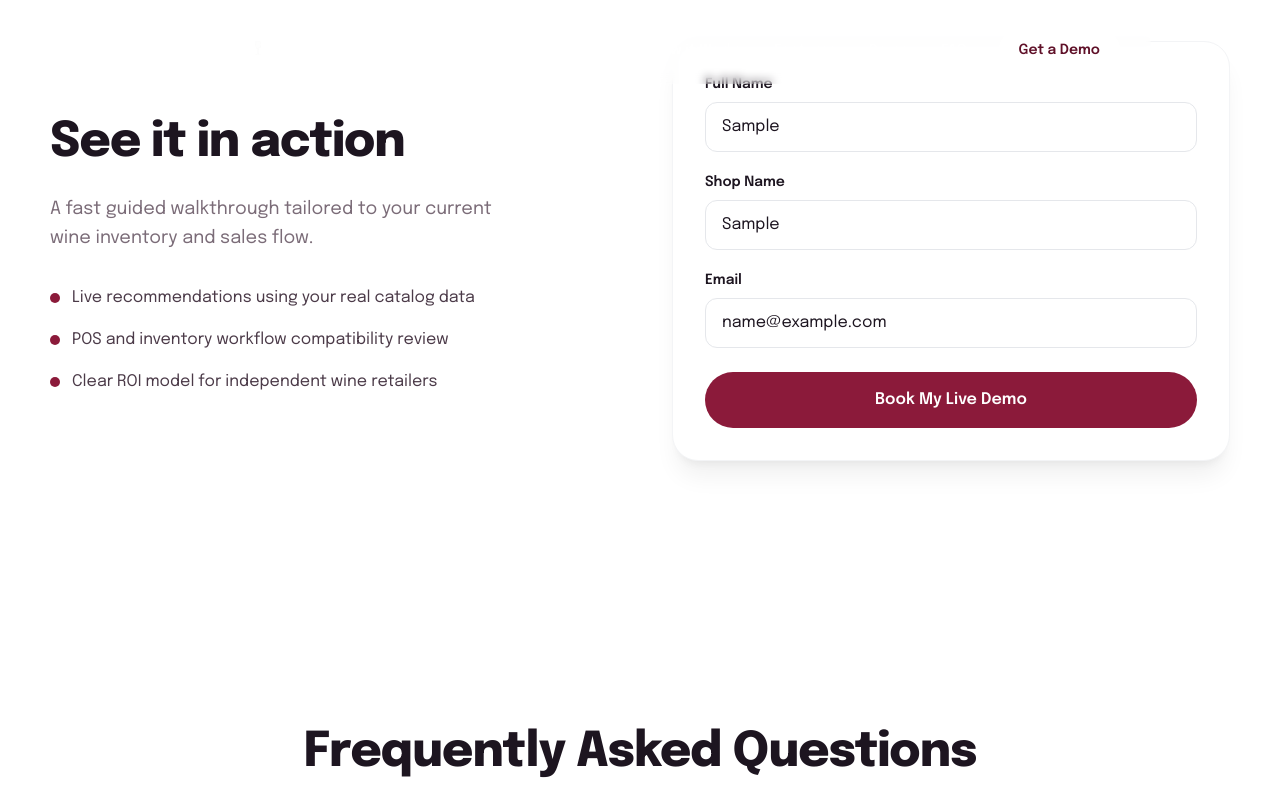
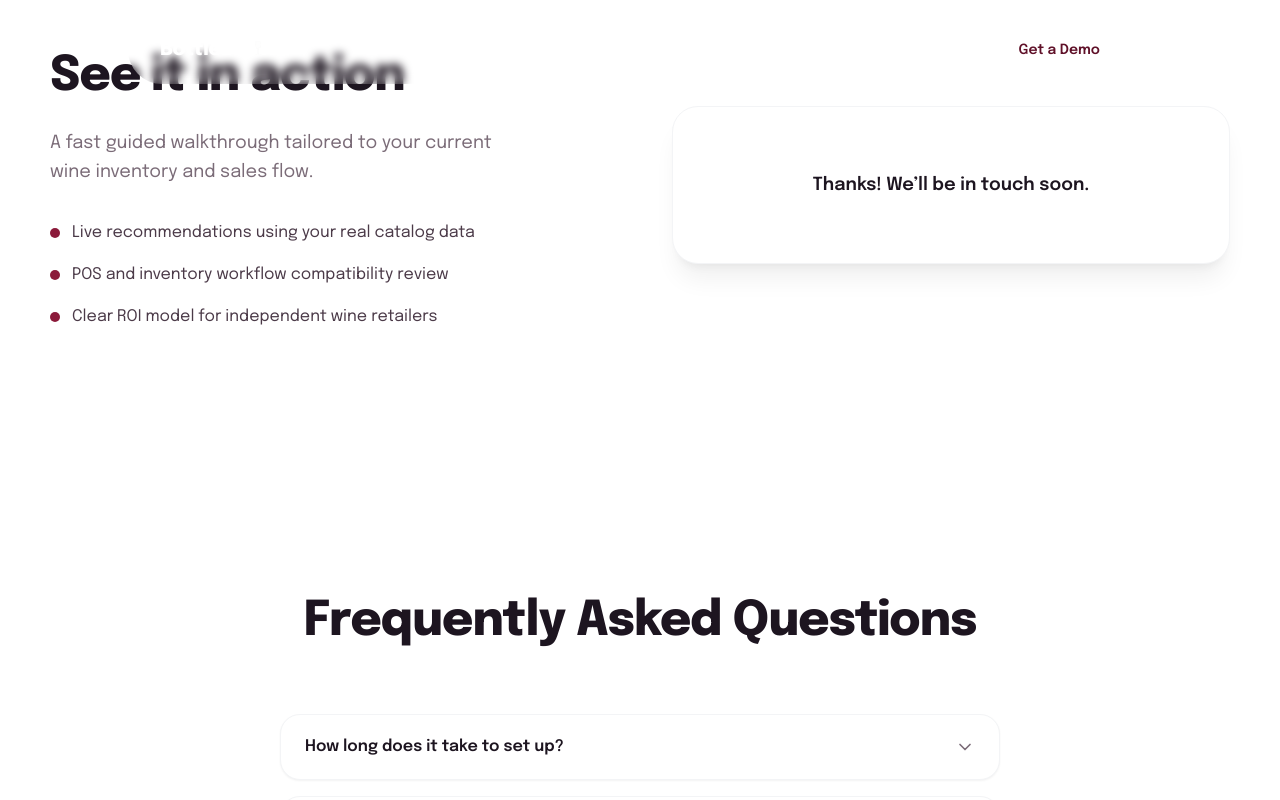
Before and after one commit to maxcmei/bottlebrain-landing, a React (Vite) app: page / in a window 1280 px wide. Both pictures are taken after typing "Sample", "Sample", "name@example.com" into the empty fields and a click on the button "Book My Live Demo". Shown: the part 2439-3239 px from the top of the page. Built offline with nearby package versions, Linux system fonts and the light colour scheme.

Commit message:
add emailJS form with validation

```diff
--- a/src/components/DemoForm.jsx
+++ b/src/components/DemoForm.jsx
@@ -1,4 +1,9 @@
 import { useState } from 'react'
+import emailjs from '@emailjs/browser'
+
+const SERVICE_ID = 'YOUR_EMAILJS_SERVICE_ID'   // replace after EmailJS setup
+const TEMPLATE_ID = 'YOUR_EMAILJS_TEMPLATE_ID' // replace after EmailJS setup
+const PUBLIC_KEY = 'YOUR_EMAILJS_PUBLIC_KEY'   // replace after EmailJS setup
 
 const bullets = [
   'Live recommendations using your real catalog data',
@@ -6,11 +11,71 @@ const bullets = [
   'Clear ROI model for independent wine retailers',
 ]
 
+const EMAIL_REGEX = /^[^\s@]+@[^\s@]+\.[^\s@]+$/
+
+function validate(fullName, shopName, email) {
+  const errors = {}
+  if (!fullName.trim() || fullName.trim().length < 2)
+    errors.fullName = 'Please enter your full name (at least 2 characters).'
+  if (!shopName.trim() || shopName.trim().length < 2)
+    errors.shopName = 'Please enter your shop name (at least 2 characters).'
+  if (!email.trim() || !EMAIL_REGEX.test(email.trim()))
+    errors.email = 'Please enter a valid email address.'
+  return errors
+}
+
 export default function DemoForm() {
-  const [form, setForm] = useState({ name: '', shop: '', email: '' })
+  const [fullName, setFullName] = useState('')
+  const [shopName, setShopName] = useState('')
+  const [email, setEmail] = useState('')
+  const [status, setStatus] = useState('idle') // idle | loading | success | error
+  const [errors, setErrors] = useState({})
+  const [submitted, setSubmitted] = useState(false)
 
-  const handleSubmit = (e) => {
+  const handleSubmit = async (e) => {
     e.preventDefault()
+    setSubmitted(true)
+
+    const fieldErrors = validate(fullName, shopName, email)
+    if (Object.keys(fieldErrors).length > 0) {
+      setErrors(fieldErrors)
+      return
+    }
+
+    setErrors({})
+    setStatus('loading')
+
+    try {
+      await emailjs.send(
+        SERVICE_ID,
+        TEMPLATE_ID,
+        {
+          from_name: fullName,
+          shop_name: shopName,
+          from_email: email,
+          to_email: 'team@bottlebrain.io',
+        },
+        PUBLIC_KEY,
+      )
+      setStatus('success')
+    } catch {
+      setStatus('error')
+    }
+  }
+
+  const handleFullNameChange = (e) => {
+    setFullName(e.target.value)
+    if (submitted) setErrors((prev) => ({ ...prev, fullName: undefined }))
+  }
+
+  const handleShopNameChange = (e) => {
+    setShopName(e.target.value)
+    if (submitted) setErrors((prev) => ({ ...prev, shopName: undefined }))
+  }
+
+  const handleEmailChange = (e) => {
+    setEmail(e.target.value)
+    if (submitted) setErrors((prev) => ({ ...prev, email: undefined }))
   }
 
   return (
@@ -42,10 +107,13 @@ export default function DemoForm() {
           </ul>
         </div>
 
-        <form
-          onSubmit={handleSubmit}
-          className="bg-white rounded-3xl p-8 shadow-xl shadow-black/[0.06] border border-gray-100"
-        >
+        <div className="bg-white rounded-3xl p-8 shadow-xl shadow-black/[0.06] border border-gray-100">
+          {status === 'success' ? (
+            <p className="text-ink-900 font-semibold text-lg text-center py-8">
+              Thanks! We&rsquo;ll be in touch soon.
+            </p>
+          ) : (
+            <form onSubmit={handleSubmit}>
               <div className="space-y-5">
                 <div>
                   <label className="block text-sm font-semibold text-ink-900 mb-2">
@@ -54,10 +122,17 @@ export default function DemoForm() {
                   <input
                     type="text"
                     placeholder="Your full name"
-                value={form.name}
-                onChange={(e) => setForm({ ...form, name: e.target.value })}
-                className="w-full px-4 py-3 rounded-xl border border-gray-200 focus:border-wine-800 focus:ring-2 focus:ring-wine-800/10 outline-none transition-all text-ink-900 placeholder:text-ink-500/50"
+                    value={fullName}
+                    onChange={handleFullNameChange}
+                    className={`w-full px-4 py-3 rounded-xl border focus:ring-2 outline-none transition-all text-ink-900 placeholder:text-ink-500/50 ${
+                      errors.fullName
+                        ? 'border-red-400 focus:border-red-400 focus:ring-red-400/10'
+                        : 'border-gray-200 focus:border-wine-800 focus:ring-wine-800/10'
+                    }`}
                   />
+                  {errors.fullName && (
+                    <p className="mt-1.5 text-xs text-red-600">{errors.fullName}</p>
+                  )}
                 </div>
                 <div>
                   <label className="block text-sm font-semibold text-ink-900 mb-2">
@@ -66,10 +141,17 @@ export default function DemoForm() {
                   <input
                     type="text"
                     placeholder="Your shop name"
-                value={form.shop}
-                onChange={(e) => setForm({ ...form, shop: e.target.value })}
-                className="w-full px-4 py-3 rounded-xl border border-gray-200 focus:border-wine-800 focus:ring-2 focus:ring-wine-800/10 outline-none transition-all text-ink-900 placeholder:text-ink-500/50"
+                    value={shopName}
+                    onChange={handleShopNameChange}
+                    className={`w-full px-4 py-3 rounded-xl border focus:ring-2 outline-none transition-all text-ink-900 placeholder:text-ink-500/50 ${
+                      errors.shopName
+                        ? 'border-red-400 focus:border-red-400 focus:ring-red-400/10'
+                        : 'border-gray-200 focus:border-wine-800 focus:ring-wine-800/10'
+                    }`}
                   />
+                  {errors.shopName && (
+                    <p className="mt-1.5 text-xs text-red-600">{errors.shopName}</p>
+                  )}
                 </div>
                 <div>
                   <label className="block text-sm font-semibold text-ink-900 mb-2">
@@ -78,20 +160,42 @@ export default function DemoForm() {
                   <input
                     type="email"
                     placeholder="you@shop.com"
-                value={form.email}
-                onChange={(e) => setForm({ ...form, email: e.target.value })}
-                className="w-full px-4 py-3 rounded-xl border border-gray-200 focus:border-wine-800 focus:ring-2 focus:ring-wine-800/10 outline-none transition-all text-ink-900 placeholder:text-ink-500/50"
+                    value={email}
+                    onChange={handleEmailChange}
+                    className={`w-full px-4 py-3 rounded-xl border focus:ring-2 outline-none transition-all text-ink-900 placeholder:text-ink-500/50 ${
+                      errors.email
+                        ? 'border-red-400 focus:border-red-400 focus:ring-red-400/10'
+                        : 'border-gray-200 focus:border-wine-800 focus:ring-wine-800/10'
+                    }`}
                   />
+                  {errors.email && (
+                    <p className="mt-1.5 text-xs text-red-600">{errors.email}</p>
+                  )}
                 </div>
               </div>
 
               <button
                 type="submit"
-            className="w-full mt-6 py-4 bg-wine-800 text-white font-semibold rounded-full hover:bg-wine-900 transition-colors cursor-pointer"
+                disabled={status === 'loading'}
+                className="w-full mt-6 py-4 bg-wine-800 text-white font-semibold rounded-full hover:bg-wine-900 transition-colors cursor-pointer disabled:opacity-60 disabled:cursor-not-allowed"
               >
-            Book My Live Demo
+                {status === 'loading' ? 'Sending...' : 'Book My Live Demo'}
               </button>
+
+              {status === 'error' && (
+                <p className="mt-4 text-sm text-center text-red-600">
+                  Something went wrong. Please email us directly at{' '}
+                  <a
+                    href="mailto:team@bottlebrain.io"
+                    className="underline hover:text-red-700"
+                  >
+                    team@bottlebrain.io
+                  </a>
+                </p>
+              )}
             </form>
+          )}
+        </div>
       </div>
     </section>
   )
```
Also changed, not shown: package.json (+7 -6 lines), 2 other files (tests, documents, lock files or other folders). Lines whose indentation alone changed are shown as unchanged.
